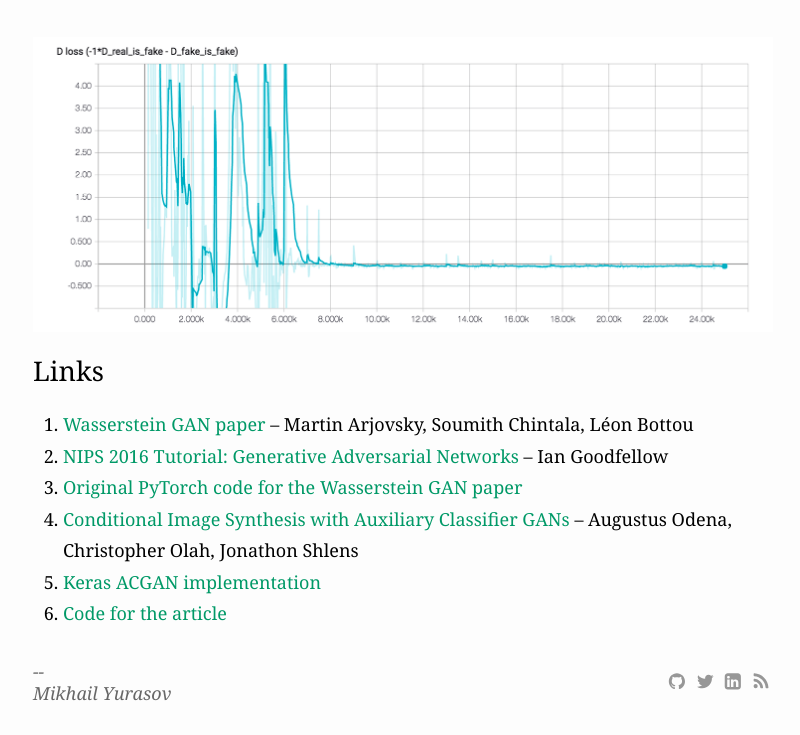
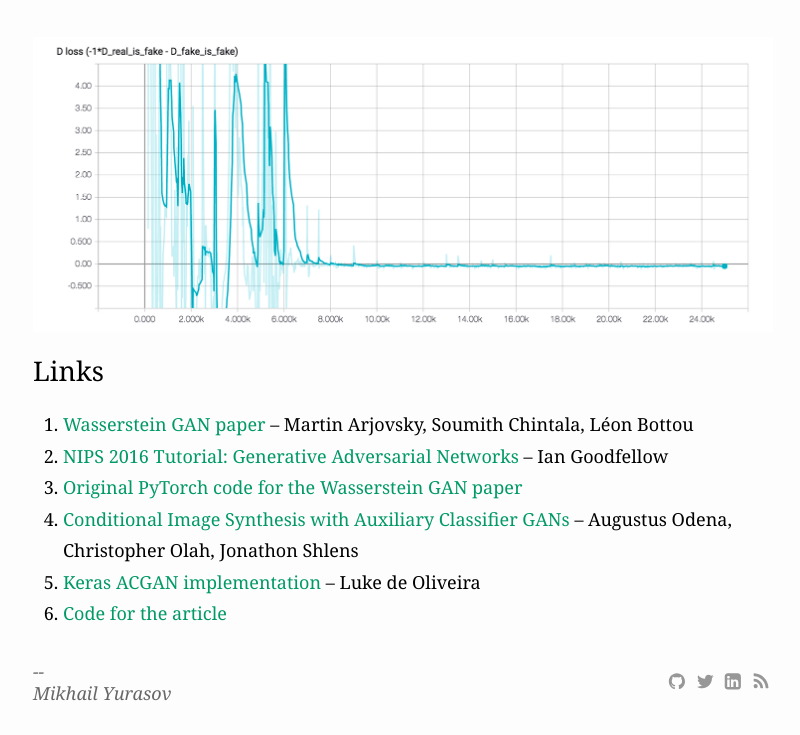
Before and after one commit to myurasov/myurasov.github.io, a Jekyll site: the page built from _posts/2017-09-24-wasserstein-gan-keras.md, in a window 1280 px wide and 900 px high, scrolled down 14512 px, cut to the strip 165-900 px from the top of the window. Shown: the whole strip, without its empty margins (237-1037 px from the left). Built offline with Jekyll 4.4.1, drawn with Linux system fonts in a browser that asks for light colours; comment, search, counter and statistics services are not loaded.

Commit message:
Add name

```diff
--- a/_posts/2017-09-24-wasserstein-gan-keras.md
+++ b/_posts/2017-09-24-wasserstein-gan-keras.md
@@ -506,5 +506,5 @@ Each second of the video is 250 training iterations. One of the promises of Wass
 1. [NIPS 2016 Tutorial: Generative Adversarial Networks](https://arxiv.org/pdf/1701.00160.pdf) – Ian Goodfellow
 1. [Original PyTorch code for the Wasserstein GAN paper](https://github.com/martinarjovsky/WassersteinGAN)
 1. [Conditional Image Synthesis with Auxiliary Classifier GANs](https://arxiv.org/pdf/1610.09585v3.pdf) – Augustus Odena, Christopher Olah, Jonathon Shlens
-1. [Keras ACGAN implementation](https://github.com/lukedeo/keras-acgan)
+1. [Keras ACGAN implementation](https://github.com/lukedeo/keras-acgan) – Luke de Oliveira
 1. [Code for the article](https://gist.github.com/myurasov/6ecf449b32eb263e7d9a7f6e9aed5dc2)
```
